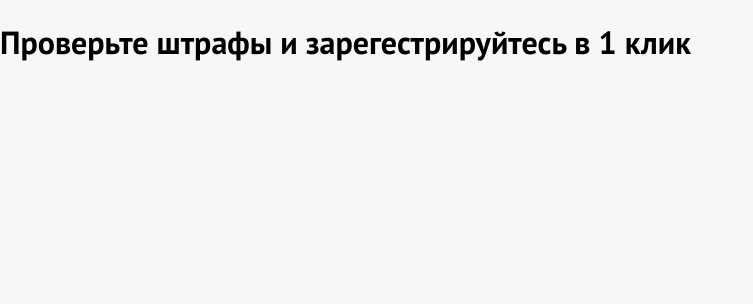
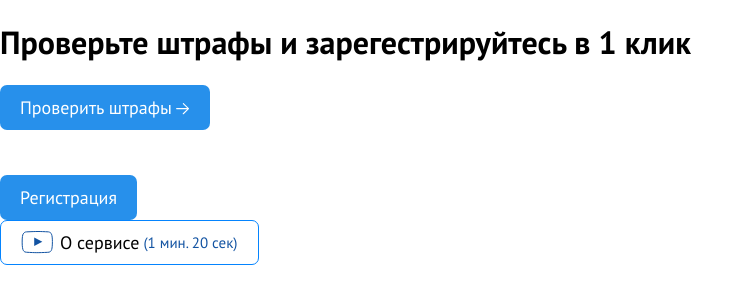
Before and after one commit to RomanovMichael/compas, a Nuxt app: page / in a window 1280 px wide. Shown: the top 304 px of the page, without its empty margins (0-753 px from the left). Built offline with nearby package versions, Linux system fonts and the light colour scheme.

Commit message:
feat(ui-button): add props and desktop styles

```diff
--- a/components/ui/button.vue
+++ b/components/ui/button.vue
@@ -1,9 +1,189 @@
-<script setup></script>
+<script setup>
+import ArrowRightIcon from '@/assets/icons/simple/arrow-right.svg?component'
+import PlayIcon from '@/assets/icons/simple/play.svg?component'
+
+const props = defineProps({
+  label: {
+    type: String,
+    default: 'Button',
+  },
+  color: {
+    type: String,
+    default: 'primary',
+  },
+  type: {
+    type: String,
+    required: false,
+  },
+})
+
+const emit = defineEmits(['click'])
+
+const clickHandler = () => {
+  emit('click')
+}
+</script>
 
 <template>
-  <div class="ui-button"></div>
+  <button
+    @click="clickHandler"
+    :class="[
+      'ui-button',
+      `ui-button--${color}`,
+      `ui-button--${type}`,
+    ]"
+  >
+    <span v-if="type === 'play'" class="ui-button__playicon">
+      <play-icon/>
+    </span>
+    <span v-html="label" class="ui-button__text"></span>
+    <span v-if="type === 'play'" class="ui-button__duration"> (1 мин. 20 сек)</span>
+    <span v-if="type === 'request'" class="ui-button__arrow">
+      <arrow-right-icon/>
+    </span>
+  </button>
 </template>
 
 <style lang="scss">
-.ui-button {}
+.ui-button {
+  height: 45px;
+  padding: 0 20px;
+  border-radius: 7px;
+  font-size: 18px;
+  line-height: 23px;
+  font-weight: 400;
+  display: flex;
+  align-items: center;
+  justify-content: center;
+  flex-wrap: nowrap;
+  white-space: nowrap;
+  transition: 0.25s ease;
+
+  &:hover {
+    &.ui-button--primary {
+      opacity: .8;
+    }
+
+    &.ui-button--transparent {
+      color: var(--orange);
+    }
+
+    &.ui-button--request .ui-button__arrow {
+      transition: all .25s ease;
+      transform: translateX(4px);
+    }
+
+    &.ui-button--play {
+      transition: all .25s ease;
+      box-shadow: var(--smoke);
+      background-color: var(--dark);
+      border-color: var(--dark);
+      color: var(--light);
+
+      & .ui-button__duration {
+        color: var(--orange);
+      }
+
+      & .ui-button__playicon {
+        will-change: transform;
+
+        & path {
+          transition: all .25s ease;
+          will-change: transform;
+        }
+
+        & path.fill {
+          color: var(--orange);
+          stroke:var(--orange);
+          fill: var(--orange);
+        }
+
+        & path.thumb {
+          color: var(--light);
+          fill: var(--light);
+        }
+      }
+    }
+  }
+
+  &.ui-button--primary {
+    background-color: var(--blue);
+    color: var(--light);
+  }
+
+  &.ui-button--transparent {
+    background-color: transparent;
+    color: var(--light);
+  }
+
+  &.ui-button--request {
+
+    & .ui-button__arrow {
+      position: relative;
+      width: 14px;
+      height: 12px;
+      margin-left: 4px;
+      transition: all .25s ease;
+      top: 2px;
+
+      & svg {
+        position: absolute;
+        top: 0;
+        left: 0;
+        width: 100%;
+        height: 100%;
+        object-fit: cover;
+      }
+    }
+  }
+
+  &.ui-button--play {
+    color: var(--dark);
+    background: transparent;
+    border: 1px solid rgb(5, 132, 254);
+    transition: all .25s ease;
+
+    & .ui-button__duration {
+      font-size: 15px;
+      color: var(--text-blue);
+      margin-left: 4px;
+    }
+
+    & .ui-button__playicon {
+      will-change: transform;
+      position: relative;
+      width: 33px;
+      height: 32px;
+      margin-right: 6px;
+
+      & svg {
+        position: absolute;
+        top: 0;
+        left: 0;
+        height: 100%;
+        width: 100%;
+      }
+
+      & path {
+        transition: all .25s ease;
+        transform: translate3d(0,0,0);
+      }
+
+      & path.fill {
+        color: var(--light);
+        fill: var(--light);
+      }
+
+      & path.thumb {
+        color: #1253A2;
+        fill: #1253A2;
+      }
+    }
+  }
+
+  & span {
+    flex-shrink: 0;
+    display: inline-flex;
+  }
+}
 </style>
--- a/nuxt.config.ts
+++ b/nuxt.config.ts
@@ -1,4 +1,5 @@
 // https://nuxt.com/docs/api/configuration/nuxt-config
+import svgLoader from 'vite-svg-loader'
 export default defineNuxtConfig({
   devtools: { enabled: false },
   css: [
@@ -15,7 +16,7 @@ export default defineNuxtConfig({
       },
     },
     plugins: [
-      // svgLoader(),
+      svgLoader(),
     ],
   },
   modules: [
--- a/pages/index.vue
+++ b/pages/index.vue
@@ -1,3 +1,7 @@
 <template>
   <h1>Проверьте штрафы и зарегестрируйтесь в 1 клик</h1>
+  <ui-button type="request" label="Проверить штрафы"></ui-button>
+  <ui-button color="transparent" label="О сервисе"></ui-button>
+  <ui-button label="Регистрация"></ui-button>
+  <ui-button type="play" label="О сервисе"></ui-button>
 </template>
--- a/styles/main.scss
+++ b/styles/main.scss
@@ -1,8 +1,10 @@
 * {
   box-sizing: border-box;
+  -webkit-box-sizing: border-box;
+  -webkit-font-smoothing: antialiased;
 }
 
-body {
+html, body {
   font-family: 'PT-Sans';
   color: var(--dark);
   background: var(--light);
@@ -43,10 +45,12 @@ a {
 }
 
 button {
+  font: inherit;
   background-color: unset;
   -webkit-appearance: none;
   appearance: none;
   outline: none;
   border: none;
   padding: 0;
+  cursor: pointer;
 }
--- a/styles/variables.scss
+++ b/styles/variables.scss
@@ -1,7 +1,8 @@
 :root {
   // colors
-  --light: #F8F7F7;
+  --light: #FFFFFF;
   --dark: #000000;
+  --orange: #FD8301;
 
   --blue: #2790EB;
   --blue-light: rgba(166, 183, 212, 0.47);
```
Also changed, not shown: assets/icons/simple/arrow-right.svg (added), assets/icons/simple/play.svg (added).
